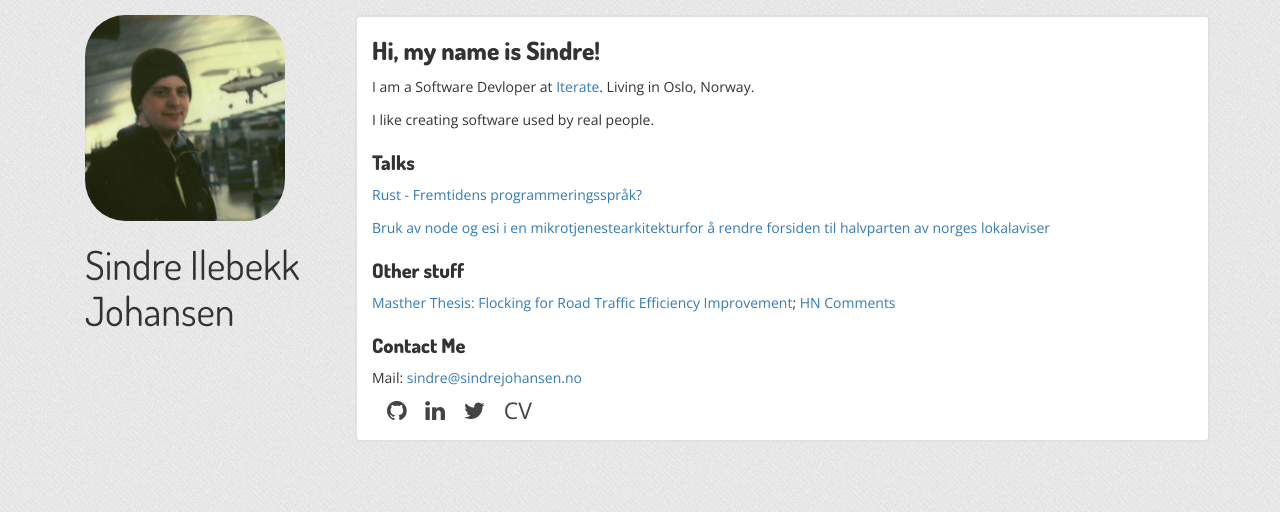
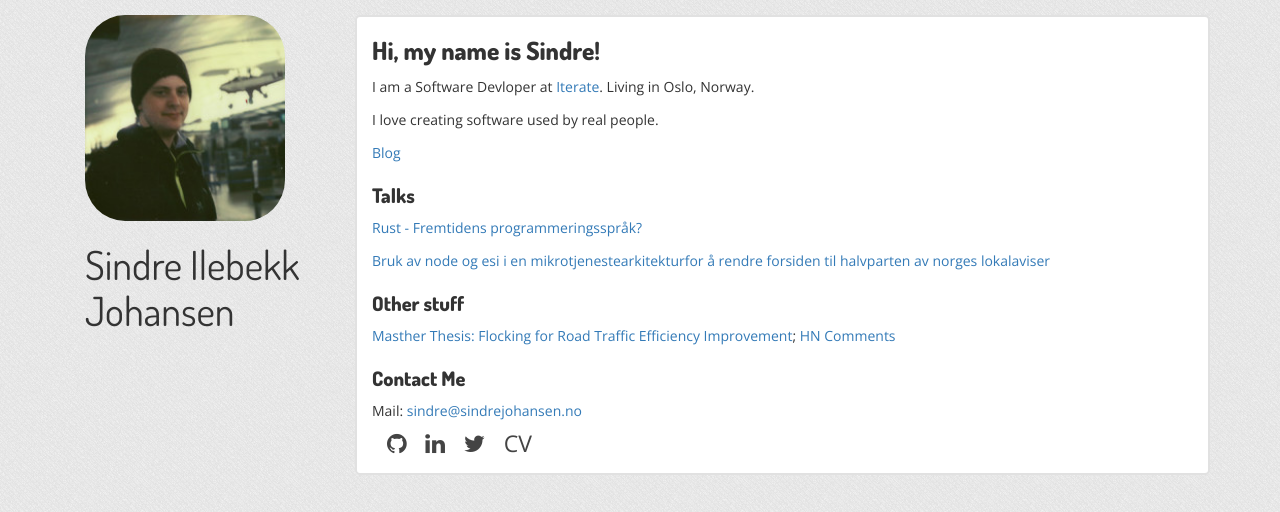
Before and after one commit to sindreij/sindreij.github.io, a Jekyll site: the page built from index.html, in a window 1280 px wide. Shown: the top 512 px of the page. Built offline with Jekyll 4.4.1, drawn with Linux system fonts in a browser that asks for light colours; nearby versions of some CDN libraries.

Commit message:
Update index.html

```diff
--- a/index.html
+++ b/index.html
@@ -6,7 +6,9 @@ layout: default
 
 <p>I am a Software Devloper at <a href="https://iterate.no">Iterate</a>. Living in Oslo, Norway.</p>
 
-<p>I like creating software used by real people.</p>
+<p>I love creating software used by real people.</p>
+
+<p><a href="/blog/">Blog</a></p>
 
 <h2>Talks</h2>
 <p><a href="https://vimeo.com/240619951">Rust - Fremtidens programmeringsspråk?</a></p>
```
